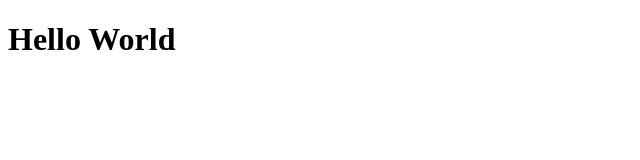
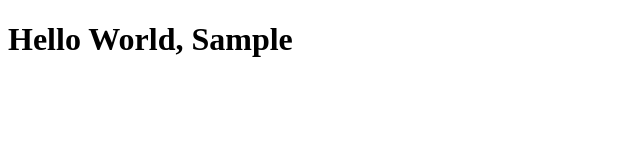
Before and after one commit to raivmnacrehog/coursera-test, a plain HTML site: page site/index.html in a window 1280 px wide. Shown: the whole page, without its empty margins (0-640 px from the left). Drawn offline with Linux system fonts and the light colour scheme.

Commit message:
Small sample changes to my page

```diff
--- a/site/index.html
+++ b/site/index.html
@@ -6,6 +6,6 @@
     <title>Hello World</title>
 </head>
 <body>
-    <h1>Hello World</h1>
+    <h1>Hello World, Sample</h1>
 </body>
 </html>
```
